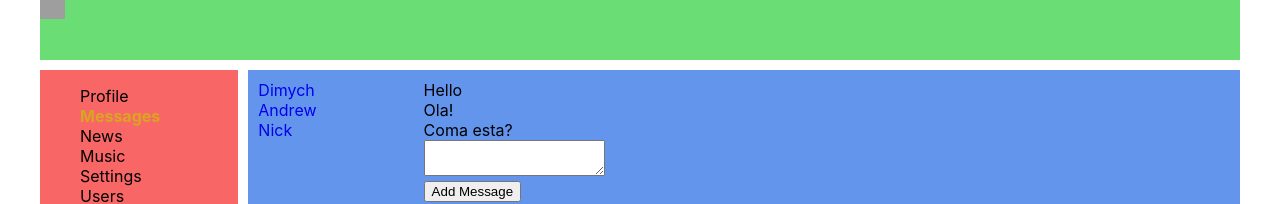
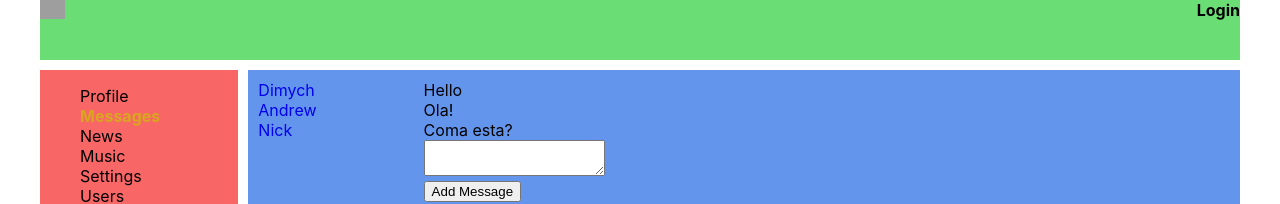
Before and after one commit to NikolosD/samurai-way, a React (Create React App) app: page /dialogs in a window 1280 px wide. Shown: the top 204 px of the page. Built offline with nearby package versions, Linux system fonts and the light colour scheme; no server answers; grey boxes are pictures that could not be loaded.

Commit message:
Lesson 61 -cookie, login / auth me

```diff
--- a/src/App.tsx
+++ b/src/App.tsx
@@ -9,6 +9,7 @@ import {Route} from "react-router-dom";
 import {DialogsContainer} from "./components/Dialogs/DialogsContainer";
 import UsersContainer from "./components/Users/UsersContainer";
 import ProfileContainer from "./components/Profile/ProfileContainer";
+import HeaderContainer from "./components/Header/HeaderContainer";
 
 
 type AppProps = {};
@@ -19,7 +20,7 @@ const App: React.FC<AppProps> = () => {
 
         <div className="App">
             <div className='app-wrapper'>
-                <Header/>
+                <HeaderContainer/>
                 <Navbar/>
                 <div className='app-wrapper-content'>
                     <Route  path="/profile/:userId?" render={() => <ProfileContainer/>}/>
--- a/src/components/Header/Header.module.css
+++ b/src/components/Header/Header.module.css
@@ -7,3 +7,12 @@
 .header img {
     width: 25px;
 }
+
+.loginBlock{
+    float: right;
+}
+
+.loginBlock a{
+    color: black;
+    font-weight: bold;
+}
--- a/src/components/Header/Header.tsx
+++ b/src/components/Header/Header.tsx
@@ -1,12 +1,20 @@
 import React from 'react';
 import s from './Header.module.css'
+import {NavLink} from "react-router-dom";
 
-export const Header = () => {
+type PropsType = {
+    login: string | null
+    isAuth: boolean
+}
+export const Header = (props: PropsType) => {
     return (
         <header className={s.header}>
             <img
                 src="https://static.vecteezy.com/system/resources/previews/001/191/986/original/circle-logo-png.png"
                 alt=""/>
+            <div className={s.loginBlock}>
+                {props.isAuth ? props.login : <NavLink to={'/login'}>Login</NavLink>}
+            </div>
         </header>
     );
 };
--- /dev/null
+++ b/src/components/Header/HeaderContainer.tsx
@@ -0,0 +1,44 @@
+import React from 'react';
+import {Header} from "./Header";
+import {connect} from "react-redux";
+import {AppStateType} from "../../redux/redux-store";
+import {AuthDataType, setAuthUserData} from "../../redux/auth-reducer";
+import axios from "axios";
+
+
+type PropsType = MapStateToPropsType & MapDispatchToPropsType
+
+class HeaderContainer extends React.Component<PropsType> {
+
+    componentDidMount() {
+        axios.get(`https://social-network.samuraijs.com/api/1.0/auth/me`, {
+            withCredentials: true
+        })
+            .then(res => {
+                res.data.resultCode === 0 &&
+                this.props.setAuthUserData(res.data.data)
+            })
+    }
+
+    render() {
+        return (
+            <Header isAuth={this.props.isAuth} login={this.props.login}/>
+        );
+
+    }
+};
+
+type MapStateToPropsType = {
+    isAuth: boolean,
+    login: string | null,
+}
+const mapStateToProps = (state: AppStateType): MapStateToPropsType => ({
+    login: state.auth.login,
+    isAuth: state.auth.isAuth
+})
+
+type MapDispatchToPropsType = {
+    setAuthUserData: (authData: AuthDataType) => void
+}
+
+export default connect(mapStateToProps, {setAuthUserData})(HeaderContainer);
--- /dev/null
+++ b/src/redux/auth-reducer.ts
@@ -0,0 +1,30 @@
+export type AuthDataType = {
+    id: number | null
+    login: string | null
+    email: string | null
+    isAuth: boolean
+}
+
+const initialState: AuthDataType = {
+    id: null,
+    login: null,
+    email: null,
+    isAuth: false
+}
+export const authReducer = (state: AuthDataType = initialState, action: SetAuthUserDataType) => {
+    switch (action.type) {
+        case 'SET-USER-DATA':{
+            return {...state,...action.data, isAuth: true}
+        }
+        default:
+            return state
+    }
+}
+
+export const setAuthUserData = (data: AuthDataType) => {
+    return {type: 'SET-USER-DATA', data} as const
+}
+
+type SetAuthUserDataType = ReturnType<typeof setAuthUserData>
+
+export type AuthReducerType = SetAuthUserDataType
--- a/src/redux/redux-store.ts
+++ b/src/redux/redux-store.ts
@@ -2,6 +2,7 @@ import {combineReducers, createStore} from "redux";
 import {dialogsReducer} from "./dialogs-reducer";
 import {profileReducer} from "./profile-reducer";
 import {usersReducer} from "./users-reducer";
+import {authReducer} from "./auth-reducer";
 
 
 
@@ -9,6 +10,7 @@ const rootReducer = combineReducers({
     dialogsPage: dialogsReducer,
     profilePage: profileReducer,
     usersPage: usersReducer,
+    auth: authReducer,
 })
 
 const store = createStore(rootReducer)
```
